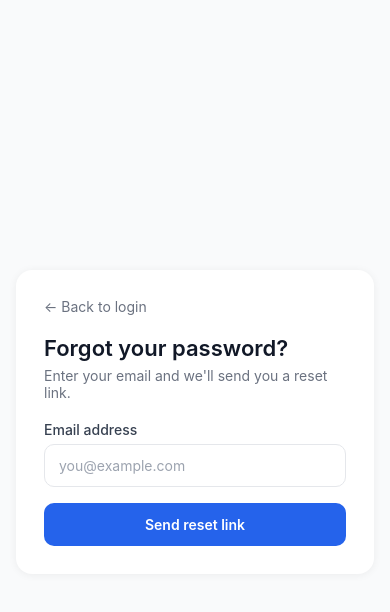
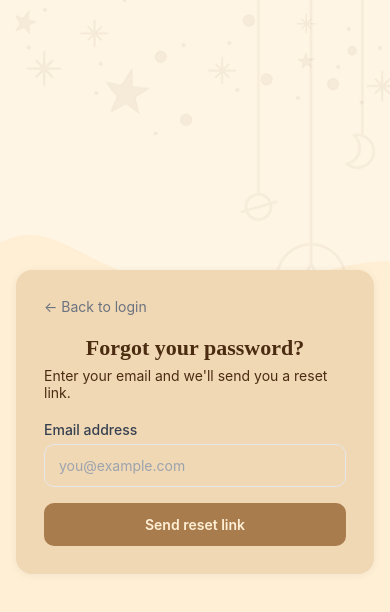
Before and after one commit to YxaBlue/Comfee, a React Native app: screen /ForgotPassword in a window 390 px wide. Shown: the top 612 px of the page. Built offline with nearby package versions, Linux system fonts and the light colour scheme.

Commit message:
few changes

```diff
--- a/app/screens/forgotPassword-FE.tsx
+++ b/app/screens/forgotPassword-FE.tsx
@@ -6,6 +6,7 @@ import { NativeStackNavigationProp } from "@react-navigation/native-stack";
 import { useState } from "react";
 import {
   ActivityIndicator,
+  ImageBackground,
   KeyboardAvoidingView,
   Platform,
   StyleSheet,
@@ -47,6 +48,11 @@ export default function ForgotPasswordPage() {
   if (sent) {
     return (
       <View style={styles.container}>
+        <ImageBackground
+          source={require("../../assets/images/bg1.png")}
+          style={styles.background}
+          resizeMode="cover"
+        >
           <View style={styles.card}>
             <View style={styles.iconCircleGreen}>
               <Text style={styles.iconText}>✓</Text>
@@ -63,11 +69,17 @@ export default function ForgotPasswordPage() {
               </Text>
             </TouchableOpacity>
           </View>
+        </ImageBackground>
       </View>
     );
   }
 
   return (
+    <ImageBackground
+      source={require("../../assets/images/bg1.png")}
+      style={styles.background}
+      resizeMode="cover"
+    >
       <KeyboardAvoidingView
         style={styles.container}
         behavior={Platform.OS === "ios" ? "padding" : undefined}
@@ -120,13 +132,13 @@ export default function ForgotPasswordPage() {
           </TouchableOpacity>
         </View>
       </KeyboardAvoidingView>
+    </ImageBackground>
   );
 }
 
 const styles = StyleSheet.create({
   container: {
     flex: 1,
-    backgroundColor: "#f9fafb",
     justifyContent: "center",
     alignItems: "center",
     paddingHorizontal: 16,
@@ -134,7 +146,7 @@ const styles = StyleSheet.create({
   card: {
     width: "100%",
     maxWidth: 420,
-    backgroundColor: "#ffffff",
+    backgroundColor: "#F0D8B4",
     borderRadius: 16,
     padding: 28,
     shadowColor: "#000",
@@ -153,12 +165,14 @@ const styles = StyleSheet.create({
   title: {
     fontSize: 22,
     fontWeight: "600",
-    color: "#111827",
+    color: "#4B2C11",
     marginBottom: 6,
+    fontFamily: "SourceSerifPro-Regular",
+    textAlign: "center",
   },
   subtitle: {
     fontSize: 14,
-    color: "#6b7280",
+    color: "#4B2C11",
     marginBottom: 20,
   },
   emailHighlight: {
@@ -194,7 +208,7 @@ const styles = StyleSheet.create({
     color: "#ef4444",
   },
   button: {
-    backgroundColor: "#2563eb",
+    backgroundColor: "#A97C4E",
     borderRadius: 10,
     paddingVertical: 13,
     alignItems: "center",
@@ -204,7 +218,7 @@ const styles = StyleSheet.create({
     backgroundColor: "#93c5fd",
   },
   buttonText: {
-    color: "#ffffff",
+    color: "#FFEFD5",
     fontWeight: "600",
     fontSize: 14,
   },
@@ -232,4 +246,10 @@ const styles = StyleSheet.create({
     color: "#2563eb",
     fontWeight: "500",
   },
+
+  background: {
+    flex: 1,
+    width: "100%",
+    height: "100%",
+  },
 });
```
Lines whose indentation alone changed are shown as unchanged.
